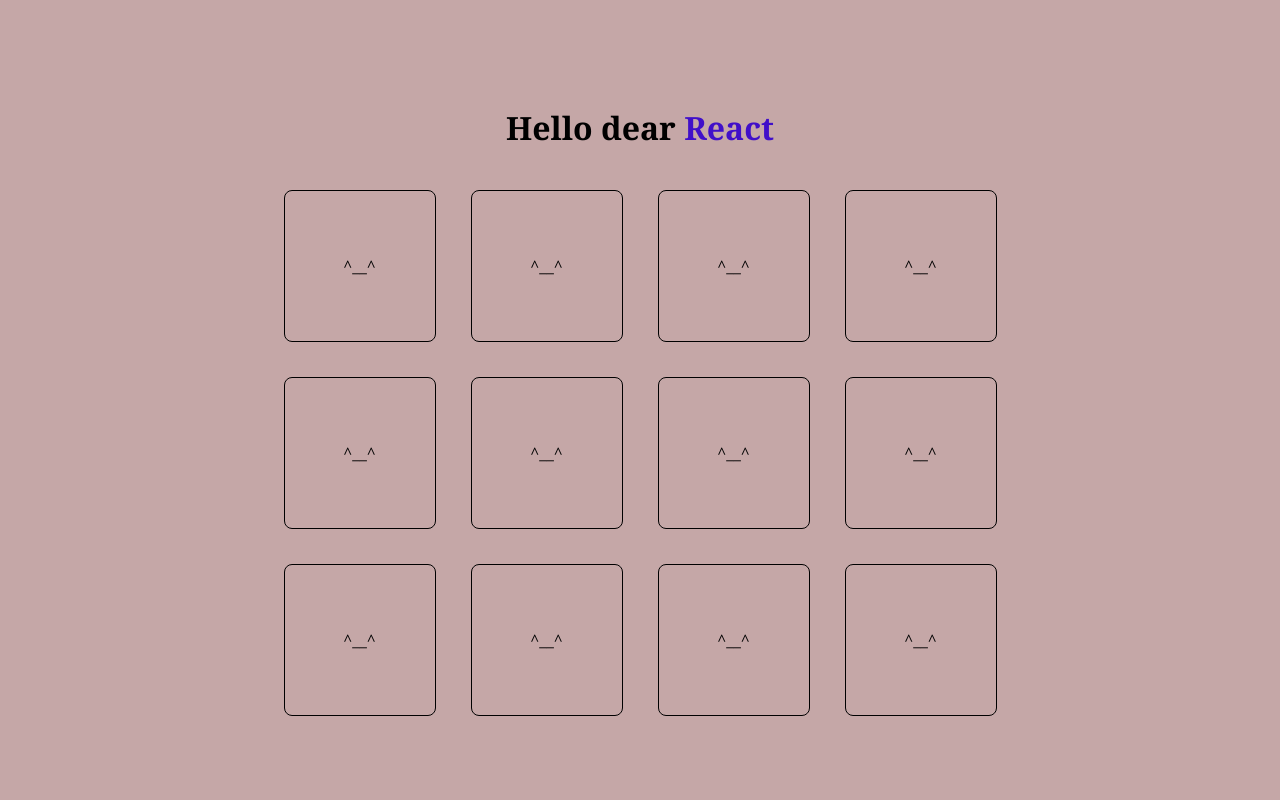
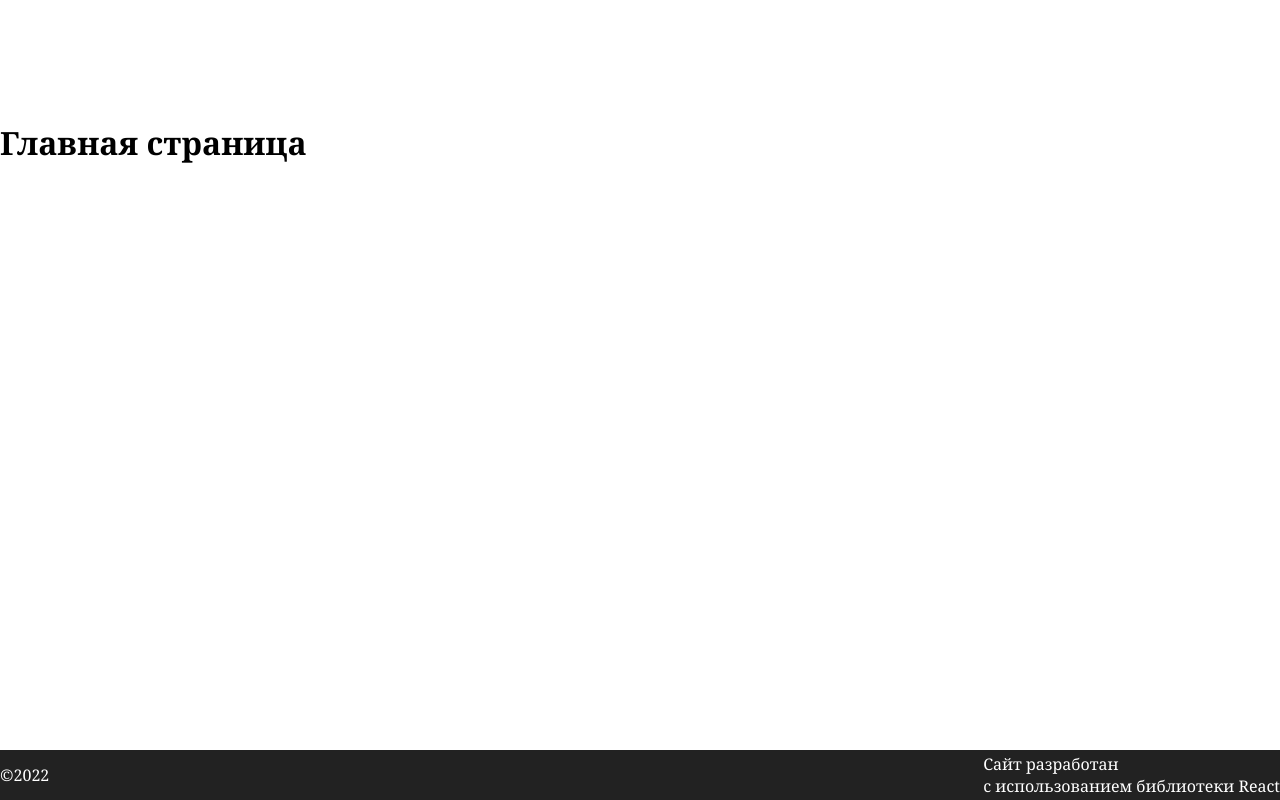
Before and after one commit to grimi-tiny/DOGFOOD, a React (Create React App) app: page / in a window 1280 px wide. Built offline with nearby package versions, Linux system fonts and the light colour scheme.

Commit message:
commense

```diff
--- /dev/null
+++ b/src/App.jsx
@@ -0,0 +1,18 @@
+import React from "react";
+import "./style.css";
+
+import Header from "./components/Header/header";
+import Footer from "./components/Footer/footer";
+
+const App = () =>{
+    return (
+    <div className="container">
+        <Header/>
+        <main>
+            <h1>Главная страница</h1>
+        </main>
+        <Footer/>
+    </div>)
+}
+
+export default App;
--- /dev/null
+++ b/src/components/Footer/footer.css
@@ -0,0 +1,7 @@
+footer{
+    background-color: #222;
+    color: #fff;
+    display: flex;
+    justify-content: space-between;
+    align-items: center;
+}
--- /dev/null
+++ b/src/components/Footer/footer.jsx
@@ -0,0 +1,10 @@
+import React from "react";
+import "./footer.css";
+
+export default () => {
+    const year = new Date().getFullYear();
+    return <footer>
+        <span className="footer__copy">&copy;{year}</span>
+        <span className="footer__text">Сайт разработан <br/>с использованием библиотеки React</span>
+        </footer>
+}
--- /dev/null
+++ b/src/components/Header/header.jsx
@@ -0,0 +1,6 @@
+import React from "react";
+import "./header.css"
+
+export default () => {
+    return <header></header>
+}
--- a/src/index.js
+++ b/src/index.js
@@ -1,28 +1,8 @@
 import React from "react";
 import ReactDOM from "react-dom";
-import"./style.css";
-
-const Card = function() {
-return <div className="card">^__^</div>
-}
+import App from "./App";
 
 ReactDOM.render(
-  <>
-  <h1>Hello dear <span className="mark">React</span></h1>
-  <div class="box">
-  <Card/>
-  <Card/>
-  <Card/>
-  <Card/>
-  <Card/>
-  <Card/>
-  <Card/>
-  <Card/>
-  <Card/>
-  <Card/>
-  <Card/>
-  <Card/>
-</div>
-  </>,
+  <App/>,
   document.querySelector("#root")
 )
--- a/src/style.css
+++ b/src/style.css
@@ -2,29 +2,8 @@ body{
     margin: 0;
     font-family:Georgia, 'Times New Roman', Times, serif;
 }
-#root{
+.container{
     min-height: 100vh;
-    background-color:rgb(197, 167, 167);
-    display: flex;
-    justify-content: center;
-    align-items: center;
-    flex-direction: column;
-    gap: 20px;
+    display: grid;
+    grid-template-rows: 100px auto 50px;
 }
-.mark{
-color: rgb(64, 15, 201);
-}
-.card{
-    width: 150px ;
-    height: 150px;
-    display: flex;
-    justify-content: center;
-    align-items: center;
-    border-radius: 8px;
-    border: 1px solid;
-}
-.box{
-    display: grid;
-    grid-template-columns: repeat(4, auto);
-    gap: 35px;
-}
```
Also changed, not shown: src/components/Header/header.css (added).
